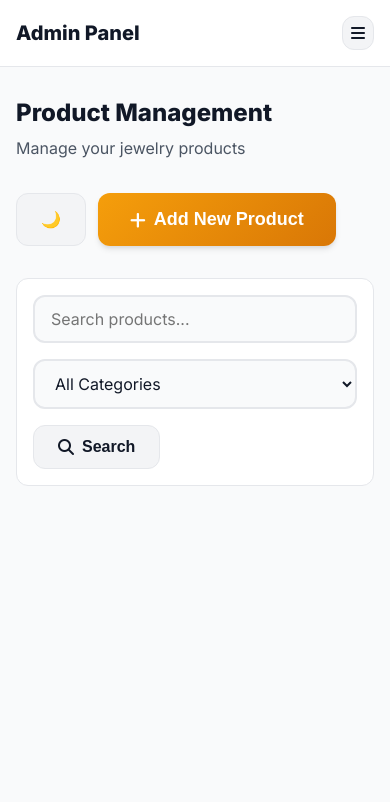
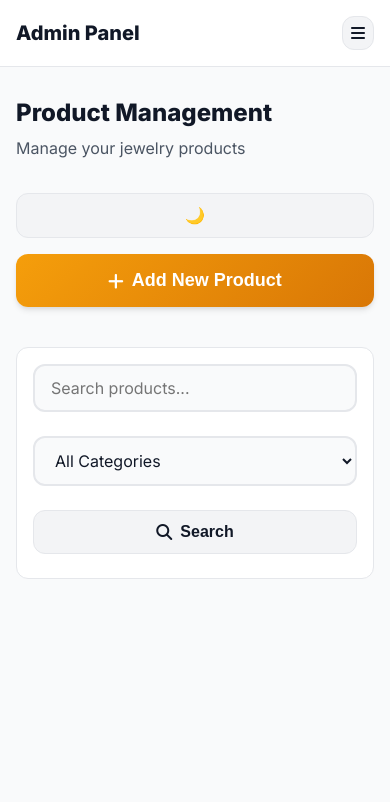
Before and after one commit to manvithgkacharya/anshu-jewels, a PHP site: page /anshu-jewels/admin/products.php in a window 390 px wide. Shown: the top 802 px of the page. Run offline with PHP 8.4, Linux system fonts and the light colour scheme; a user stored in the database is signed in; data comes from the database, SQL or seed files in the repository; data that the repository does not hold is empty; some libraries are stand-ins or nearby versions.

Commit message:
Enhance mobile responsiveness for admin panel buttons and status dropdowns

```diff
--- a/assets/css/main.css
+++ b/assets/css/main.css
@@ -886,13 +886,77 @@ a:hover {
     .admin-header h1 {
         font-size: var(--text-2xl) !important;
     }
+    .admin-header > div:last-child {
+        display: flex !important;
+        flex-direction: column !important;
+        width: 100% !important;
+        gap: var(--space-2) !important;
+    }
+    .admin-header .btn {
+        width: 100% !important;
+        justify-content: center !important;
+    }
     .settings-tabs {
         flex-wrap: wrap;
         gap: var(--space-2);
     }
     .tab-button {
         width: 100%;
-        text-align: left;
+        text-align: center;
+        border: 1px solid var(--border-color);
+        border-radius: var(--radius-md);
+        margin-bottom: var(--space-2);
+    }
+    /* Action Buttons containers */
+    .product-actions {
+        flex-direction: column !important;
+        gap: var(--space-2) !important;
+    }
+    .product-actions .btn {
+        width: 100% !important;
+        margin-bottom: 0 !important;
+    }
+    /* General admin buttons */
+    .admin-content .btn:not(.data-table .btn) {
+        width: 100% !important;
+        justify-content: center !important;
+        margin-bottom: var(--space-2) !important;
+        display: flex !important;
+        box-sizing: border-box !important;
+    }
+    /* Modals & Forms button groups */
+    .admin-content form > div[style*="display: flex"],
+    .modal-content form > div[style*="display: flex"],
+    .modal-content > div[style*="display: flex"] {
+        flex-direction: column !important;
+        gap: var(--space-2) !important;
+    }
+    /* Table buttons */
+    .data-table .btn {
+        width: auto !important;
+        margin-bottom: 0 !important;
+        padding: var(--space-2) var(--space-3) !important;
+        display: inline-flex !important;
+    }
+
+    /* Filters bar & Dropdowns */
+    .filters-bar form,
+    .admin-content form[method="GET"] {
+        flex-direction: column !important;
+        align-items: stretch !important;
+    }
+    .filters-bar .form-input,
+    .filters-bar .form-select,
+    .admin-content form[method="GET"] .form-input,
+    .admin-content form[method="GET"] .form-select {
+        width: 100% !important;
+        margin-bottom: var(--space-2) !important;
+    }
+
+    /* Update Status inline grids */
+    .admin-content div[style*="grid-template-columns: 1fr 1fr"],
+    .modal-content div[style*="grid-template-columns: 1fr 1fr"] {
+        grid-template-columns: 1fr !important;
     }
 }
 @media (max-width: 480px) {
```
